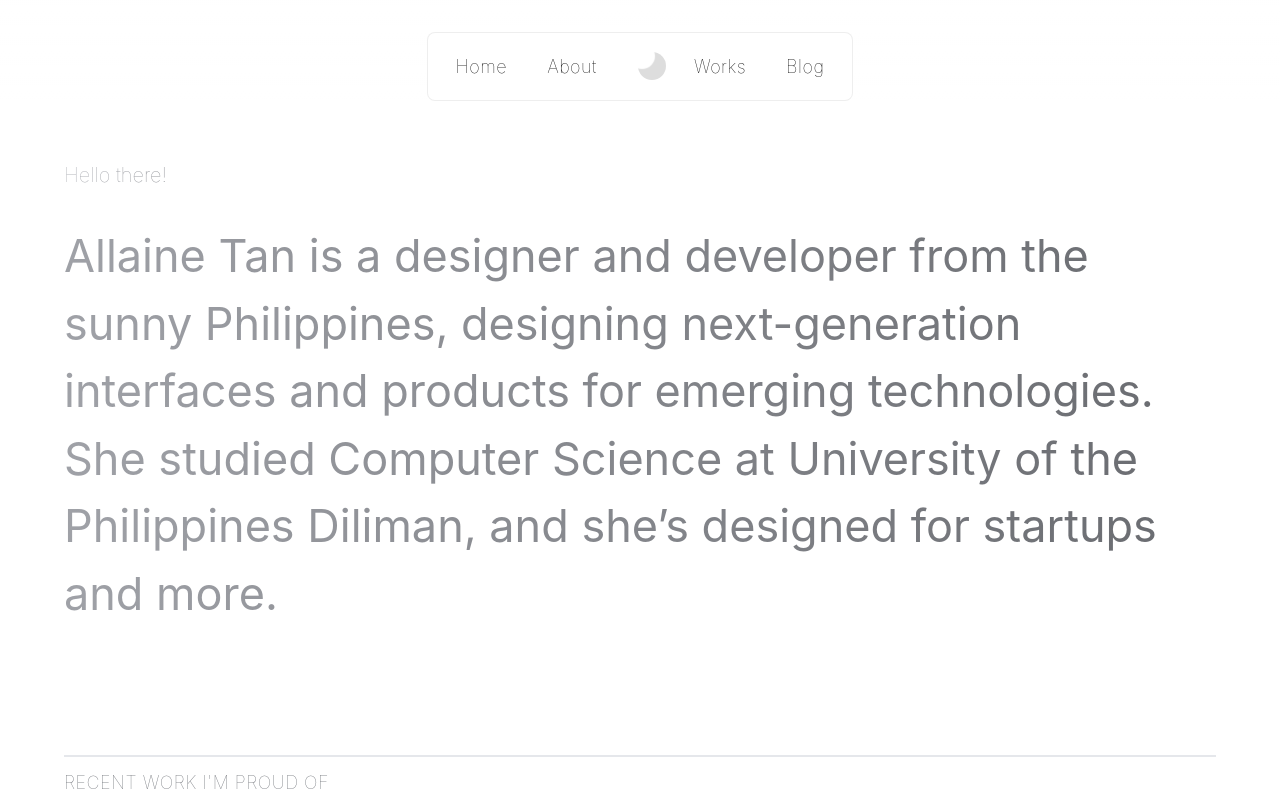
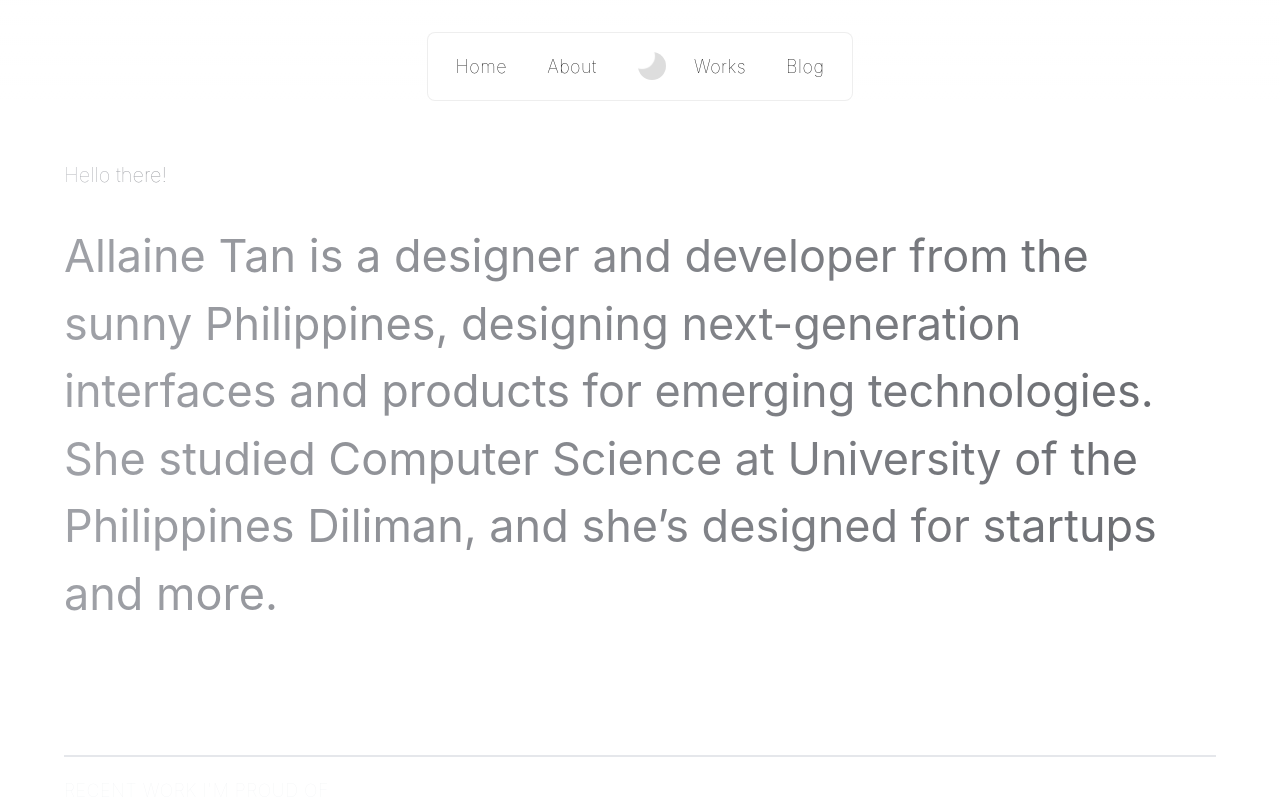
Before and after one commit to allainerain/allaines-portfolio-website, a SvelteKit app: page / in a window 1280 px wide. Shown: the top 800 px of the page. Built offline with nearby package versions, Linux system fonts and the light colour scheme; a web font is replaced by a local one.

Commit message:
style(Divider.svelte): adjust gap

```diff
--- a/src/components/Divider.svelte
+++ b/src/components/Divider.svelte
@@ -2,7 +2,7 @@
     export let text;
 </script>
 
-<div class="grid gap-[12px]">
+<div class="grid gap-5">
     <hr class="w-full border-t-2 dark:border-light-border/[.40]">
-    <p class="text-light-accent dark:text-dark-accent">{text}</p>
+    <p class="text-light-border dark:text-dark-accent">{text}</p>
 </div>
```
